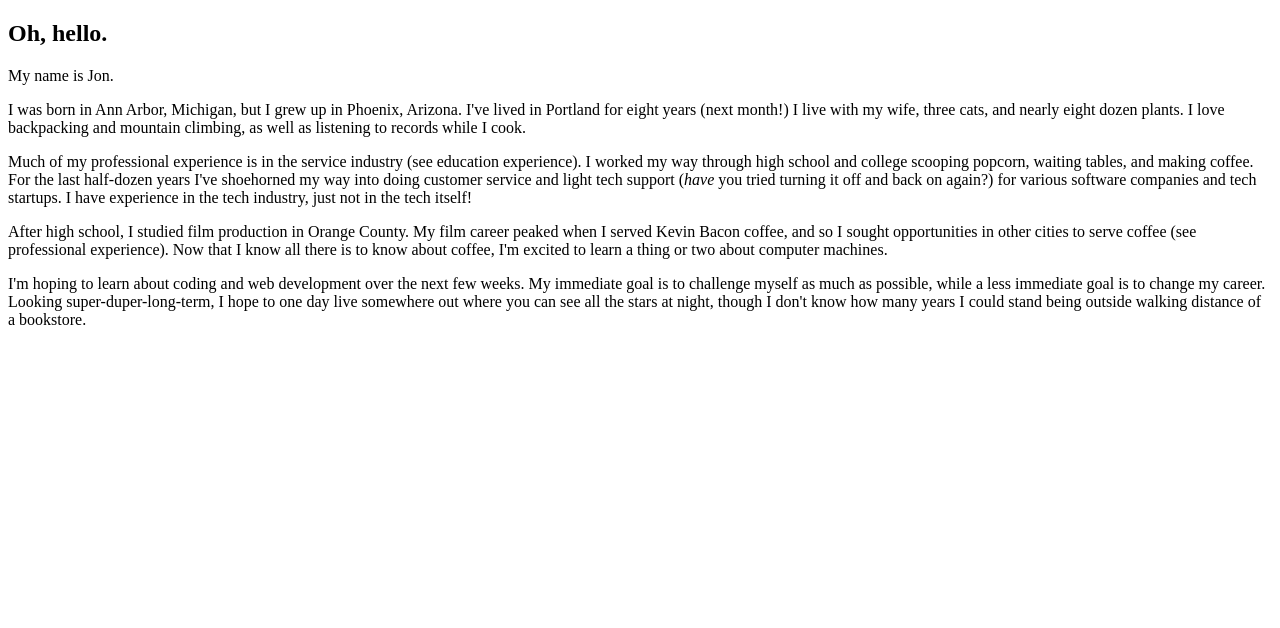
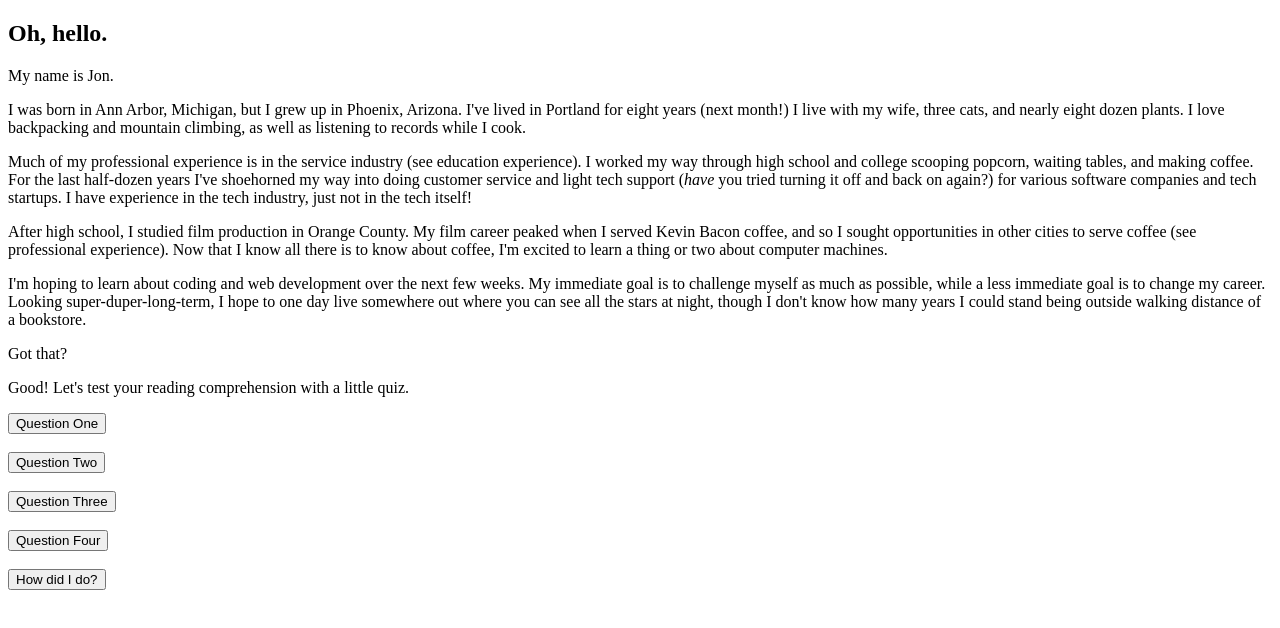
Before and after one commit to JonWash86/guessing-game, a plain HTML site: page index.html in a window 1280 px wide. Drawn offline with Linux system fonts and the light colour scheme.

Commit message:
buttons added to html. howDidIDo function created, runs when button five is pressed. Still need to write a tallying line to each question.

```diff
--- a/index.html
+++ b/index.html
@@ -15,17 +15,30 @@
 
         <p>I'm hoping to learn about coding and web development over the next few weeks. My immediate goal is to challenge myself as much as possible, while a less immediate goal is to change my career. Looking super-duper-long-term, I hope to one day live somewhere out where you can see all the stars at night, though I don't know how many years I could stand being outside walking distance of a bookstore.</p>
 
+        <p>Got that?</p>
+
+        <p>Good! Let's test your reading comprehension with a little quiz.</p>
         <!--insert five buttons:-->
+        <input type="button" value="Question One" onclick="questionOne()">
+        <br><br>
         <!--question one button-->
+        <input type="button" value="Question Two" onclick="questionTwo()">
+        <br><br>
         <!--question two button-->
+        <input type="button" value="Question Three" onclick="questionThree()">
+        <br><br>
         <!--question three button-->
+        <input type="button" value="Question Four" onclick="questionFour()">
+        <br><br>
         <!--question four button-->
+        <input type="button" value="How did I do?" onclick="howDidIDo()">
         <!--"How'd I do?" button-->
     </body>
 </html>
 
 <script>
   //add a global variable for correct answers
+  var totalTally = 0;
   //update this question to log correct answers to the console and update tbe correct answer variable.
   function questionOne(){
     var questionOneAnswer = prompt('Did I study political science?').toLowerCase();
@@ -115,4 +128,17 @@
   }
   //questionFour();
 
+  // add a function for the fifth button to announce the user's score
+  function howDidIDo(){
+    if (totalTally == 1){
+      alert('You got one question right, and the final question wouldn\'t let you quit until you guessed correctly. Nice.');
+    }
+    else if (totalTally <=3){
+      alert('Hey, you got ' + totalTally + ' answers correct. That\'s not bad! Not perfect, but not bad.');
+    }
+    else if (totalTally == 4){
+      alert('You got ' + totalTally + ' questions right. That\'s a perfect score!');
+    }
+  }
+
 </script>
```
